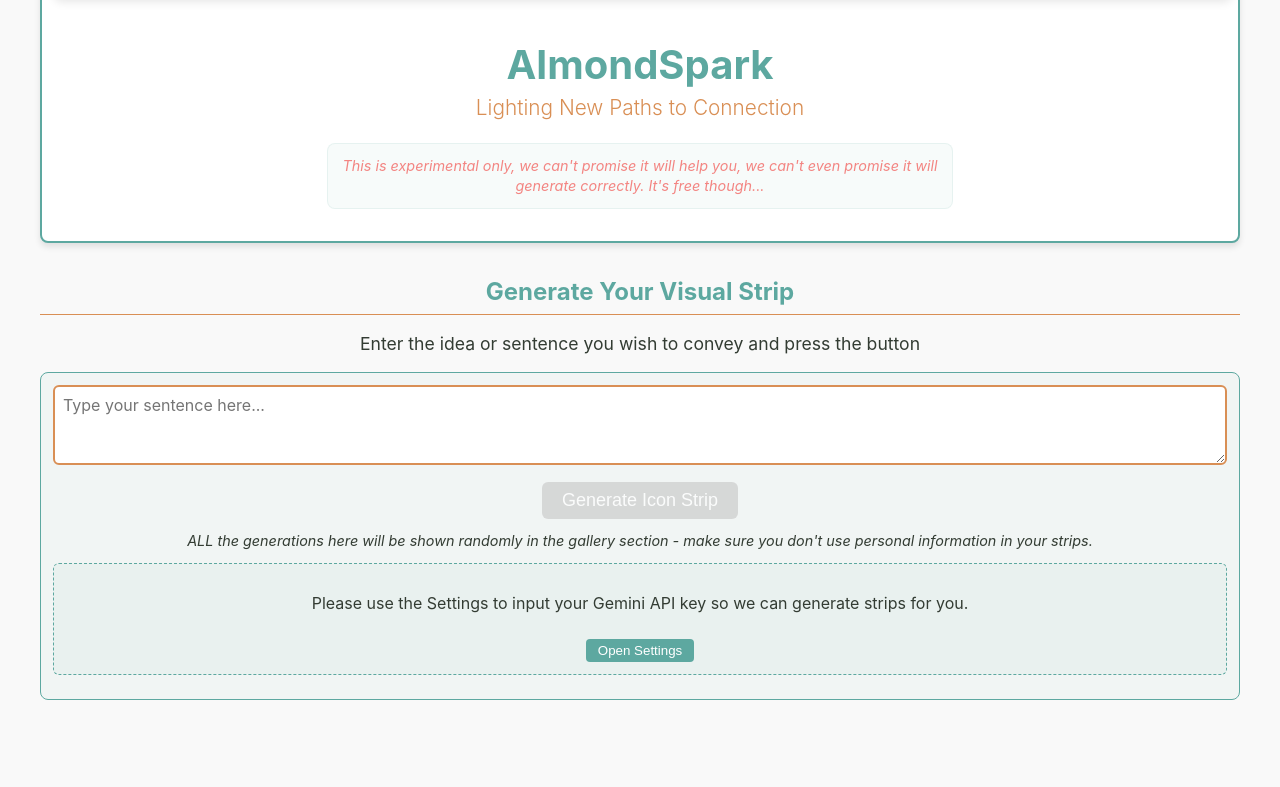
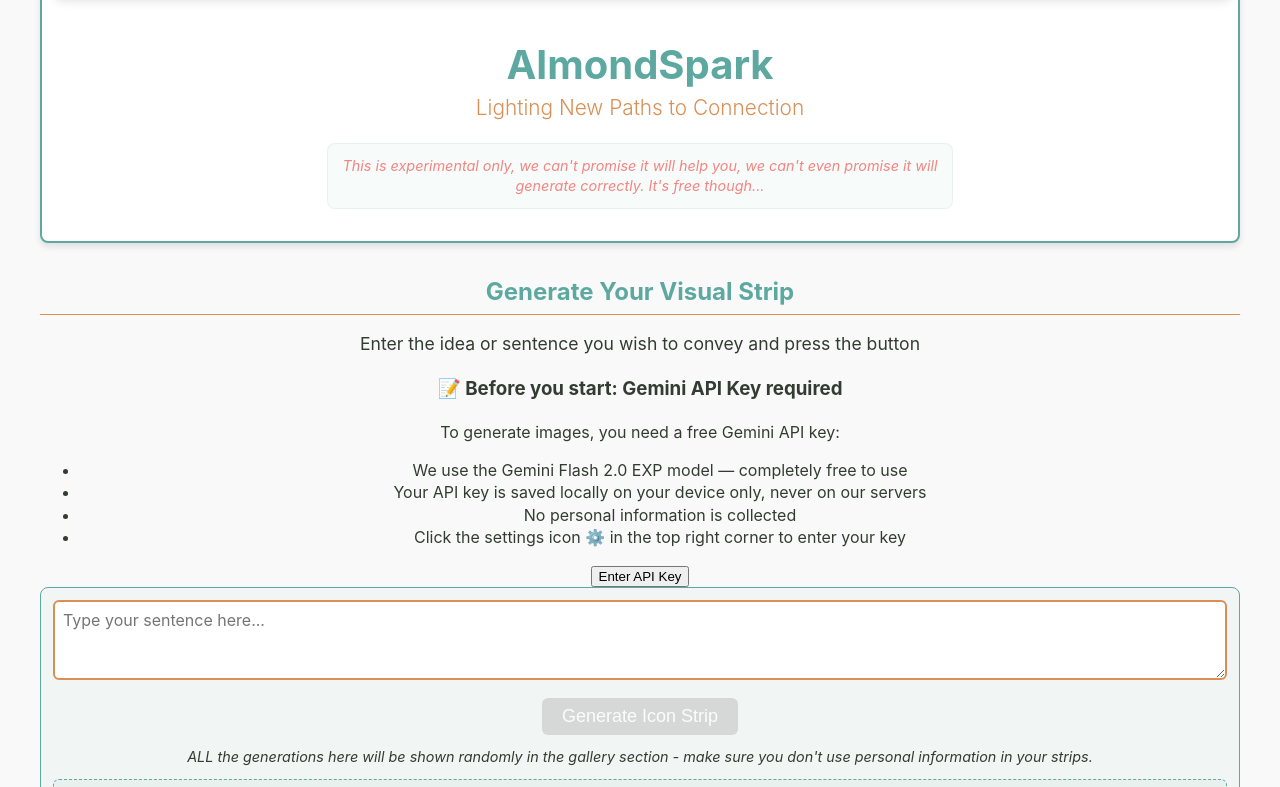
Before and after one commit to klinter007/almondspark.js, a Next.js app: page / in a window 1280 px wide. Shown: the part 459-1246 px from the top of the page. Built offline with nearby package versions, Linux system fonts and the light colour scheme.

Commit message:
Add Gemini API key information to front page and personal note page

```diff
--- a/pages/index.tsx
+++ b/pages/index.tsx
@@ -264,10 +264,29 @@
         apiKey={apiKey}
       />
 
-      <main className="content">
+      <main className="content" data-api-key={!!apiKey}>
         <section className="generator-section">
           <h2>Generate Your Visual Strip</h2>
           <p className="generator-intro">Enter the idea or sentence you wish to convey and press the button</p>
+
+          <div className="api-key-banner">
+            <div className="api-key-banner-content">
+              <h3>📝 Before you start: Gemini API Key required</h3>
+              <p>To generate images, you need a free Gemini API key:</p>
+              <ul>
+                <li>We use the Gemini Flash 2.0 EXP model — completely free to use</li>
+                <li>Your API key is saved locally on your device only, never on our servers</li>
+                <li>No personal information is collected</li>
+                <li>Click the settings icon <span className="settings-icon">⚙️</span> in the top right corner to enter your key</li>
+              </ul>
+              <button
+                onClick={() => setIsApiKeyModalOpen(true)}
+                className="api-key-banner-btn"
+              >
+                Enter API Key
+              </button>
+            </div>
+          </div>
 
           <div className="generator-form">
             <form onSubmit={handleSubmit}>
--- a/public/css/styles.css
+++ b/public/css/styles.css
@@ -276,6 +276,82 @@
     margin-right: auto;
 }
 
+/* API Key Banner */
+.api-key-banner {
+    max-width: 800px;
+    margin: 0 auto var(--space-xl) auto;
+    background-color: rgba(243, 133, 130, 0.08);
+    border-radius: var(--radius-lg);
+    border: 1px solid var(--coral);
+    border-left: 6px solid var(--coral);
+    overflow: hidden;
+    box-shadow: 0 3px 5px rgba(0, 0, 0, 0.06);
+}
+
+.api-key-banner-content {
+    padding: var(--space-md) var(--space-lg);
+    text-align: left;
+}
+
+.api-key-banner h3 {
+    margin-top: 0;
+    margin-bottom: var(--space-sm);
+    color: var(--coral);
+    font-size: 1.2em;
+    border-bottom: none;
+    padding-bottom: 0;
+    display: flex;
+    align-items: center;
+    gap: var(--space-sm);
+}
+
+.api-key-banner p {
+    margin-bottom: var(--space-sm);
+    font-weight: 500;
+}
+
+.api-key-banner ul {
+    padding-left: var(--space-xl);
+    margin: var(--space-md) 0;
+}
+
+.api-key-banner li {
+    margin-bottom: 6px;
+    color: var(--charcoal);
+}
+
+.settings-icon {
+    font-size: 1.1em;
+    display: inline-block;
+    vertical-align: middle;
+}
+
+.api-key-banner-btn {
+    background-color: var(--coral);
+    border: none;
+    color: white;
+    padding: 8px 16px;
+    font-size: 15px;
+    border-radius: var(--radius-sm);
+    cursor: pointer;
+    margin-top: var(--space-sm);
+    transition: background-color 0.2s;
+}
+
+.api-key-banner-btn:hover {
+    background-color: var(--almond);
+}
+
+/* Hide the banner when API key is already set */
+body:has([data-api-key="true"]) .api-key-banner {
+    display: none;
+}
+
+.result-container {
+    margin-top: var(--space-xl);
+    text-align: center;
+}
+
 .result-container {
     margin-top: var(--space-xl);
     text-align: center;
@@ -445,6 +521,33 @@
     margin-top: var(--space-sm);
 }
 
+/* API Key Notice Section */
+.api-key-notice {
+    background-color: var(--teal-light);
+    border-radius: var(--radius-md);
+    padding: var(--space-md) var(--space-lg);
+    margin: var(--space-md) 0;
+    border-left: 4px solid var(--teal);
+}
+
+.api-key-notice p strong {
+    color: var(--teal-dark);
+}
+
+.api-key-notice ul {
+    padding-left: var(--space-xl);
+    margin: var(--space-sm) 0;
+}
+
+.api-key-notice li {
+    margin-bottom: 6px;
+}
+
+.api-key-notice p:last-child {
+    margin-bottom: 0;
+    font-weight: 500;
+}
+
 .signature {
     margin-top: 25px;
     font-style: italic;
```
Also changed, not shown: pages/personal-note.tsx (+24 -3 lines).
